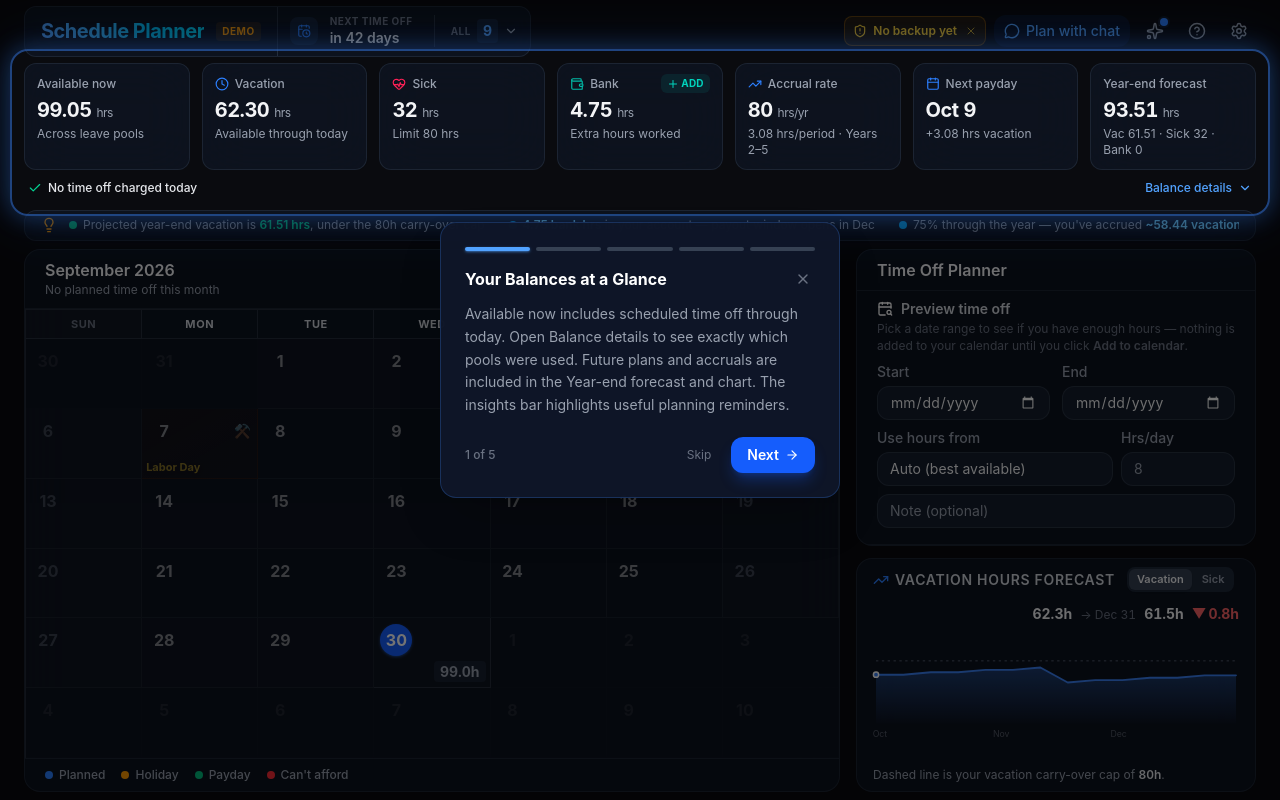
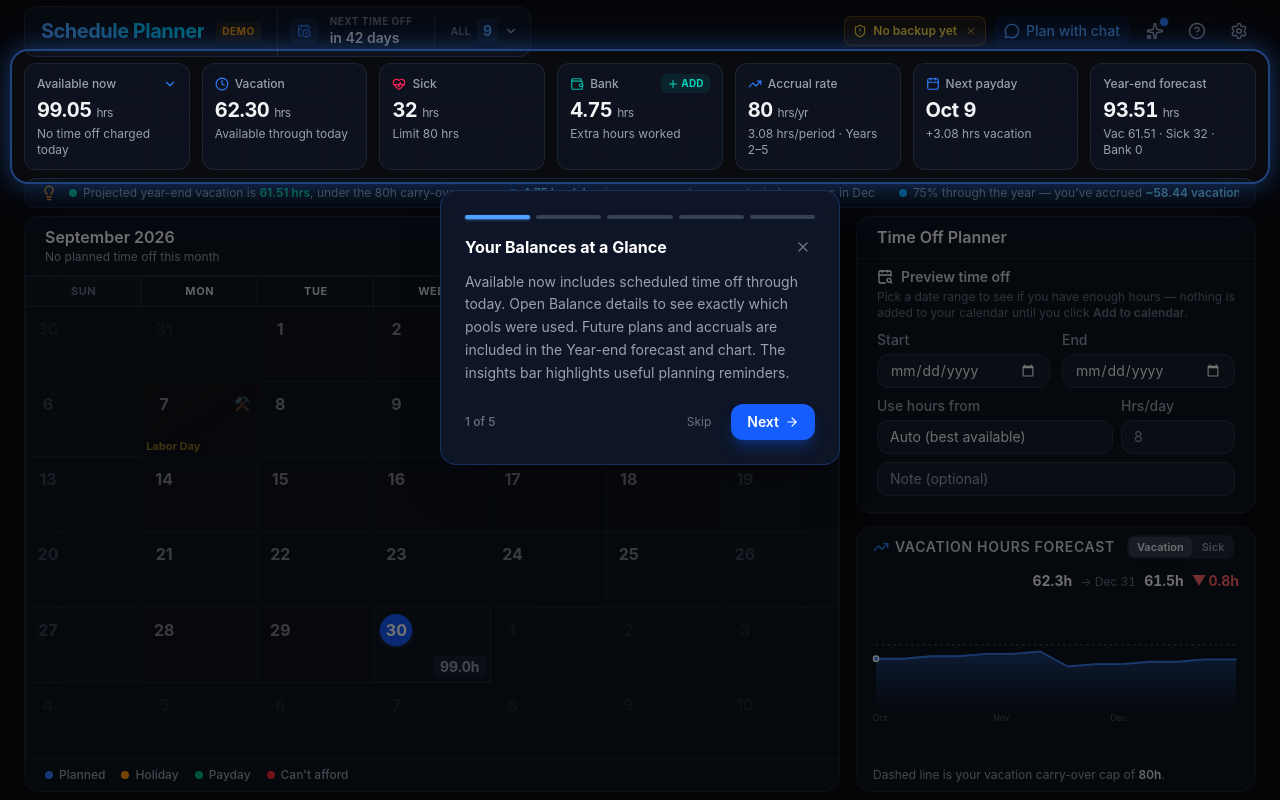
Before and after one commit to interestingcodelol/schedule-planner, a React (Vite) app: page / in a window 1280 px wide. Both pictures are taken after a click on the button "Try with demo data". Built offline with nearby package versions, Linux system fonts and the light colour scheme.

Commit message:
Integrate balance explanation into Available now card and remove separate strip

```diff
--- a/src/components/BalanceSummary.tsx
+++ b/src/components/BalanceSummary.tsx
@@ -1,6 +1,6 @@
-import { useMemo, type ReactNode } from 'react'
+import { useMemo, useEffect, useRef, type ReactNode } from 'react'
 import { format, parseISO } from 'date-fns'
-import { AlertTriangle, Check, ChevronDown, Clock, HeartPulse } from 'lucide-react'
+import { AlertTriangle, ChevronDown, Clock, HeartPulse } from 'lucide-react'
 import { useAppState } from '../context'
 import { getCurrentBalanceSummary } from '../lib/projection'
 import { getNowInZone } from '../lib/timeUtils'
@@ -12,6 +12,15 @@ function fmt(hours: number): string {
 
 export function BalanceSummary({ children }: { children?: ReactNode }) {
   const { state } = useAppState()
+  const detailsRef = useRef<HTMLDetailsElement>(null)
+  useEffect(() => {
+    const dismiss = (event: MouseEvent) => {
+      const details = detailsRef.current
+      if (details?.open && !details.contains(event.target as Node)) details.open = false
+    }
+    document.addEventListener('mousedown', dismiss)
+    return () => document.removeEventListener('mousedown', dismiss)
+  }, [])
   const summary = useMemo(() => getCurrentBalanceSummary(state), [state])
   const { stored, deductions, available, todayDeductions, todayUnallocatedHours, shortfall } =
     summary
@@ -39,68 +48,62 @@ export function BalanceSummary({ children }: { children?: ReactNode }) {
         data-testid="balance-card-grid"
         className={`grid grid-cols-2 sm:grid-cols-3 md:grid-cols-4 ${showBank ? 'xl:grid-cols-7' : 'xl:grid-cols-6'} gap-2 sm:gap-3 auto-rows-fr`}
       >
-        <CompactBalanceCard
-          className="col-span-2 sm:col-span-3 md:col-span-2 xl:col-span-1"
-          label="Available now"
-          value={fmt(available.total)}
-          description="Across leave pools"
-          ariaLabel={`Available now: ${fmt(available.total)} hours`}
+        <details
+          ref={detailsRef}
+          className="group relative col-span-2 sm:col-span-3 md:col-span-2 xl:col-span-1 glass-card rounded-xl min-w-0 h-full open:z-40"
+          aria-label={`Available now: ${fmt(available.total)} hours`}
+          onKeyDown={(event) => {
+            if (event.key === 'Escape') {
+              event.currentTarget.open = false
+              event.currentTarget.querySelector('summary')?.focus()
+              event.stopPropagation()
+            }
+          }}
+        >
+          <summary
+            aria-label="Balance details"
+            className="list-none cursor-pointer px-3 py-2.5 h-full rounded-xl hover:bg-white/50 dark:hover:bg-gray-800/30 [&::-webkit-details-marker]:hidden"
+          >
+            <div className="flex items-center justify-between min-h-5 text-xs font-medium text-gray-500 dark:text-gray-400">
+              Available now
+              <ChevronDown
+                className="w-3.5 h-3.5 text-blue-500 group-open:rotate-180"
+                aria-hidden
               />
-        <CompactBalanceCard
-          label="Vacation"
-          value={fmt(available.vacation)}
-          description="Available through today"
-          ariaLabel={`Vacation available: ${fmt(available.vacation)} hours`}
-          icon={<Clock className="w-3.5 h-3.5 text-blue-500" aria-hidden />}
-        />
-        <CompactBalanceCard
-          label="Sick"
-          value={fmt(available.sick)}
-          description={`Limit ${fmt(state.policy.sickLeaveMaxBalance)} hrs`}
-          ariaLabel={`Sick leave available: ${fmt(available.sick)} hours`}
-          icon={<HeartPulse className="w-3.5 h-3.5 text-rose-500" aria-hidden />}
-        />
-        {showBank && <BankCard embedded />}
-        {children}
+              <span className="sr-only">Balance details</span>
             </div>
-
+            <div className="mt-0.5 text-lg sm:text-xl font-bold tabular-nums tracking-tight">
+              {fmt(available.total)}{' '}
+              <span className="text-xs font-normal text-gray-500 dark:text-gray-400">hrs</span>
+            </div>
+            <div className="mt-0.5 text-xs leading-snug text-gray-500 dark:text-gray-400">
+              {shortfall > 0 ? (
+                <span role="status" className="text-amber-700 dark:text-amber-400">
+                  {fmt(shortfall)}h uncovered · details
+                </span>
+              ) : todayUsed > 0 ? (
+                `${fmt(todayUsed)}h used today · included`
+              ) : (
+                'No time off charged today'
+              )}
+            </div>
+          </summary>
+          <div className="absolute left-0 top-full mt-1 w-[min(40rem,calc(100vw-2rem))] max-h-[min(70dvh,calc(100dvh-12rem))] overflow-y-auto rounded-xl border border-gray-200 dark:border-gray-700 bg-white dark:bg-gray-900 p-3 shadow-xl">
+            <p className="mb-2 text-xs font-medium">
+              {todayUsed > 0
+                ? `${fmt(todayUsed)} hrs used today, already included`
+                : 'No hours charged today'}
+            </p>
             {shortfall > 0 && (
-        <div
-          role="status"
-          className="mt-2 flex items-start gap-2 rounded-lg bg-amber-500/10 p-3 text-xs text-amber-800 dark:text-amber-300"
-        >
+              <div className="mt-2 flex items-start gap-2 rounded-lg bg-amber-500/10 p-3 text-xs text-amber-800 dark:text-amber-300">
                 <AlertTriangle className="w-4 h-4 shrink-0" aria-hidden />
                 <span>
-            {fmt(shortfall)} hrs of time off through today could not be covered by the selected
-            leave pools.
+                  {fmt(shortfall)} hrs of time off through today could not be covered by the
+                  selected leave pools.
                 </span>
               </div>
             )}
 
-      <details className="group mt-1">
-        <summary className="flex list-none cursor-pointer items-center justify-between gap-3 px-1 py-1.5 rounded-lg hover:bg-gray-50/70 dark:hover:bg-gray-800/30 transition-colors [&::-webkit-details-marker]:hidden">
-          <div className="flex items-center gap-1.5 min-w-0">
-            <Check
-              className="w-3.5 h-3.5 text-emerald-600 dark:text-emerald-400 shrink-0"
-              aria-hidden
-            />
-            <div className="text-xs leading-snug">
-              <p className="font-medium text-gray-700 dark:text-gray-200">
-                {todayUsed > 0
-                  ? `${fmt(todayUsed)} hrs used today, already included`
-                  : 'No time off charged today'}
-              </p>
-            </div>
-          </div>
-          <span className="flex items-center gap-1.5 text-xs font-medium text-blue-600 dark:text-blue-400 shrink-0">
-            Balance details
-            <ChevronDown
-              className="w-3.5 h-3.5 transition-transform group-open:rotate-180"
-              aria-hidden
-            />
-          </span>
-        </summary>
-        <div className="glass-card rounded-xl p-3 mt-1">
             <p className="text-xs text-gray-500 dark:text-gray-400 mb-2">
               <span>Today, {format(parseISO(today), 'MMM d')}</span> ·{' '}
               <span>{todayBreakdown || 'Future plans only affect forecasts'}</span>
@@ -173,6 +176,23 @@ export function BalanceSummary({ children }: { children?: ReactNode }) {
             )}
           </div>
         </details>
+        <CompactBalanceCard
+          label="Vacation"
+          value={fmt(available.vacation)}
+          description="Available through today"
+          ariaLabel={`Vacation available: ${fmt(available.vacation)} hours`}
+          icon={<Clock className="w-3.5 h-3.5 text-blue-500" aria-hidden />}
+        />
+        <CompactBalanceCard
+          label="Sick"
+          value={fmt(available.sick)}
+          description={`Limit ${fmt(state.policy.sickLeaveMaxBalance)} hrs`}
+          ariaLabel={`Sick leave available: ${fmt(available.sick)} hours`}
+          icon={<HeartPulse className="w-3.5 h-3.5 text-rose-500" aria-hidden />}
+        />
+        {showBank && <BankCard embedded />}
+        {children}
+      </div>
     </section>
   )
 }
```
Also changed, not shown: 3 other files (tests, documents, lock files or other folders). Lines whose indentation alone changed are shown as unchanged.
